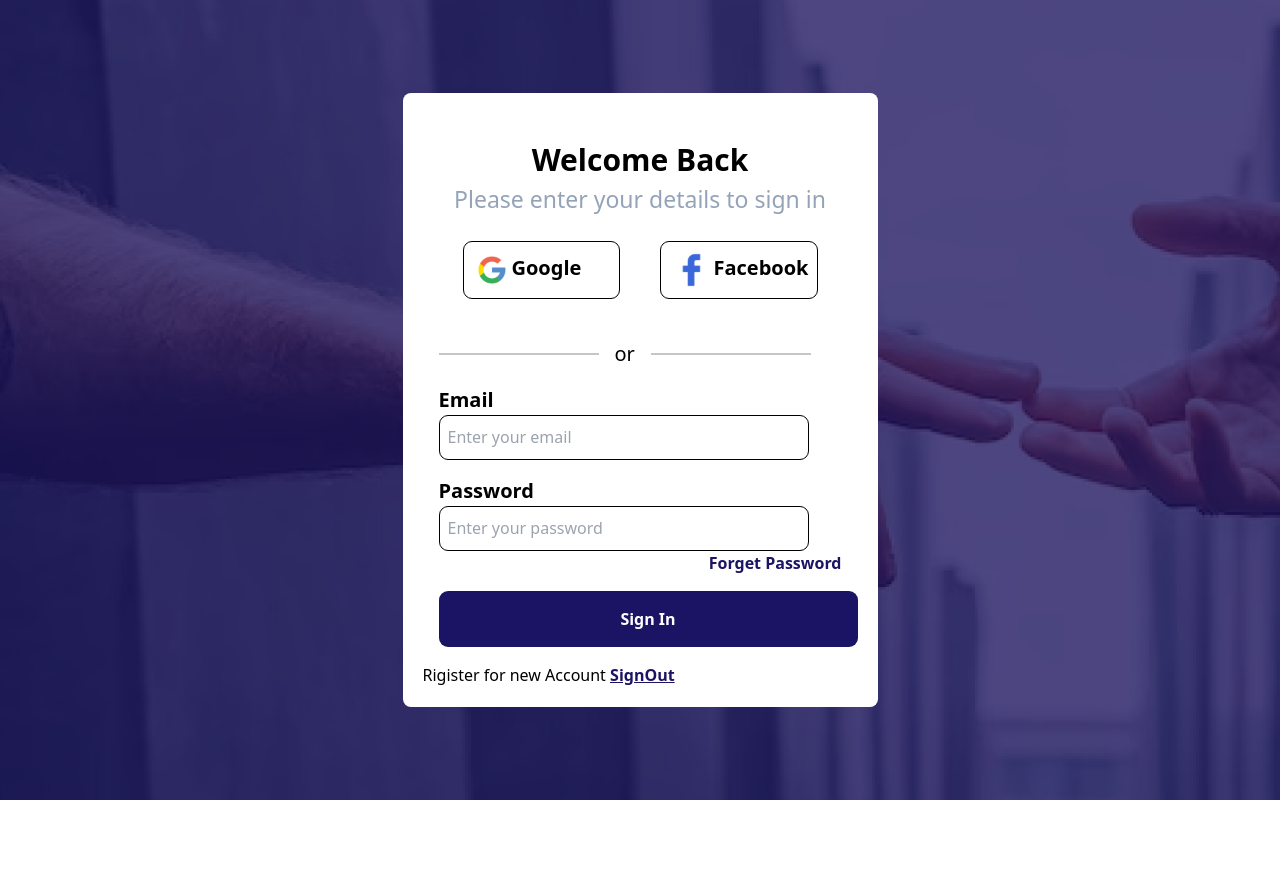
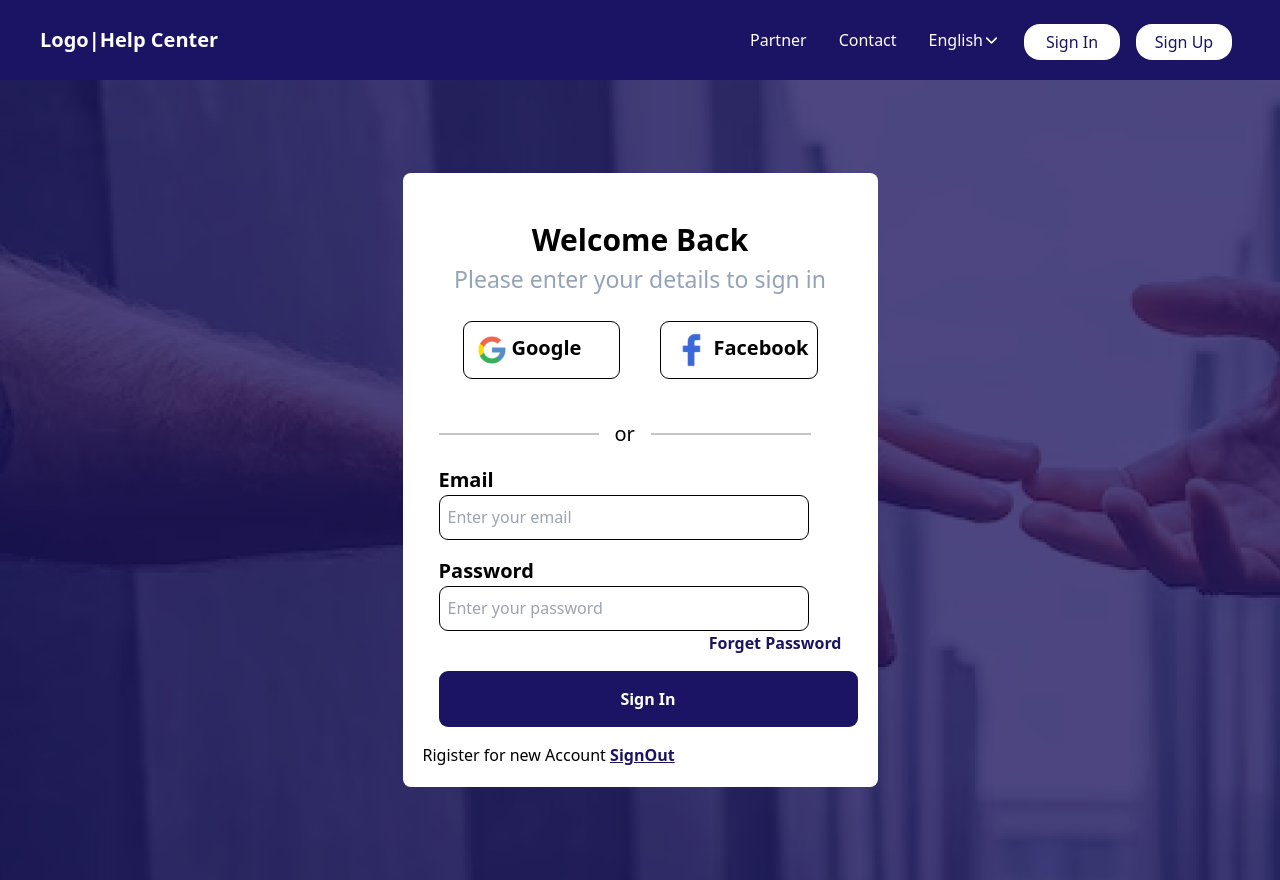
Before and after one commit to nyirurugoomar/HELP-CENTER-_APP, a React (Create React App) app in the folder client/: page /signin in a window 1280 px wide. Before the commit the page ends 800 px from the top, so only its background shows below. Built offline with nearby package versions, Linux system fonts and the light colour scheme.

Commit message:
adding PrivateRoute

```diff
--- a/client/package.json
+++ b/client/package.json
@@ -12,6 +12,7 @@
     "react-dom": "^18.2.0",
     "react-icons": "^4.11.0",
     "react-loading-icons": "^1.1.0",
+    "react-redux": "^9.0.4",
     "react-router-dom": "^5.3.4",
     "react-scripts": "^5.0.1",
     "web-vitals": "^2.1.4"
--- a/client/src/App.js
+++ b/client/src/App.js
@@ -1,22 +1,48 @@
 import "./App.css";
+import React, { useState } from "react";
+import { BrowserRouter as Router, Route, Switch } from "react-router-dom";
 import Home from "./components/Home";
 import Dashboard from "./components/Dashboard/Dashboard";
-import { BrowserRouter as Router, Route } from "react-router-dom";
-import UserProfile from "./components/Dashboard/UserProfile";
-import CreateCardForm from "./components/Dashboard/CreateCardForm";
+
 import SignIn from "./components/signIn/SignIn";
-import SignOut from "./components/signUp/SignUp";
+import SignUp from "./components/signUp/SignUp";
+import PrivateRoute from "./components/PrivateRoute";
+import { privateRoutes } from "./components/routes";
 
 function App() {
+  const [isAuthenticated, setIsAuthenticated] = useState(false);
+
   return (
     <>
       <Router>
-        <Route exact path="/" component={Home} />
-        <Route path="/dashboard" component={Dashboard} />
-        <Route path="/profile" component={UserProfile} />
-        <Route path="/create" component={CreateCardForm} />
-        <Route path="/signin" component={SignIn} />
-        <Route path="/signout" component={SignOut} />
+        <Switch>
+          <Route exact path="/" component={Home} />
+          {privateRoutes.map((route, index) => (
+            <PrivateRoute
+              key={index}
+              path={route.path}
+              component={route.component}
+              isAuthenticated={isAuthenticated}
+            />
+          ))}
+          <Route
+            path="/signin"
+            render={(props) => (
+              <SignIn {...props} setIsAuthenticated={setIsAuthenticated} />
+            )}
+          />
+          <Route
+            path="/signout"
+            render={(props) => (
+              <SignUp {...props} setIsAuthenticated={setIsAuthenticated} />
+            )}
+          />
+          <PrivateRoute
+            path="/dashboard"
+            component={Dashboard}
+            isAuthenticated={isAuthenticated}
+          />
+        </Switch>
       </Router>
     </>
   );
--- a/client/src/components/Dashboard/CreateCardForm.js
+++ b/client/src/components/Dashboard/CreateCardForm.js
@@ -1,6 +1,5 @@
 import React, { useState } from "react";
 import { IoIosArrowBack } from "react-icons/io";
-import { RxCross1 } from "react-icons/rx";
 import { Link, useHistory } from "react-router-dom";
 import axios from "axios";
 
@@ -26,7 +25,6 @@ function CreateCardForm() {
         setCompanyService("");
         setSupportNumber("");
 
-
         history.push("/");
       } else {
         console.error("Error creating card:", response.statusText);
@@ -44,7 +42,6 @@ function CreateCardForm() {
         </button>
       </Link>
       <div className="bg-white p-2 rounded-lg w-[655px] h-[499px]">
-        <RxCross1 className="block ml-auto cursor-pointer" size={30} />
         <div className="mx-20 mt-8 space-y-4">
           <div className="">
             <h1 className="font-bold text-[17px]">Name of company</h1>
--- /dev/null
+++ b/client/src/components/PrivateRoute.js
@@ -0,0 +1,13 @@
+import React from "react";
+import { Route, Redirect } from "react-router-dom";
+
+const PrivateRoute = ({ component: Component, isAuthenticated, ...rest }) => (
+  <Route
+    {...rest}
+    render={(props) =>
+      isAuthenticated ? <Component {...props} /> : <Redirect to="/signin" />
+    }
+  />
+);
+
+export default PrivateRoute;
--- /dev/null
+++ b/client/src/components/routes.js
@@ -0,0 +1,7 @@
+import CreateCardForm from "./Dashboard/CreateCardForm";
+import UserProfile from "./Dashboard/UserProfile";
+
+export const privateRoutes = [
+  { path: "/create", component: CreateCardForm },
+  { path: "/profile", component: UserProfile },
+];
--- a/client/src/components/signIn/SignIn.js
+++ b/client/src/components/signIn/SignIn.js
@@ -5,11 +5,11 @@ import facebook from "../assets/facebook.svg";
 import line1 from "../assets/Line 1.svg";
 import line2 from "../assets/Line 2.svg";
 import axios from "axios";
-function SignIn() {
+import Navbar from "../Navbar";
+function SignIn({ setIsAuthenticated }) {
   const history = useHistory();
   const [username, setUsername] = useState("");
   const [password, setPassword] = useState("");
-
   const handleLogin = async () => {
     try {
       const response = await axios.post("http://localhost:5000/login", {
@@ -17,10 +17,12 @@ function SignIn() {
         password: password,
       });
       //check if login was successfull
-      if (response.status === 200 && response.data.accessToken) {
+      if (response.data && response.data.accessToken) {
         console.log("Login successfull");
         setUsername("");
         setPassword("");
+
+        setIsAuthenticated(true);
         history.push("/dashboard");
       } else {
         console.error("Login failed", response.statusText);
@@ -30,7 +32,11 @@ function SignIn() {
     }
   };
   return (
-    <div className="fixed top-0 left-0 w-screen h-screen  bg-Search-bg bg-cover flex justify-center items-center">
+    <>
+      <div className="">
+        <Navbar />
+      </div>
+      <div className="left-0 w-screen h-screen  bg-Search-bg bg-cover flex justify-center items-center">
         <div className="bg-white p-5 rounded-lg w-[475px] h-[614px]">
           <div className="text-center mt-6">
             <h1 className="text-[30px] font-bold">Welcome Back</h1>
@@ -110,11 +116,14 @@ function SignIn() {
           <h1>
             Rigister for new Account{" "}
             <Link to="/signout">
-            <span className="text-[#1B1464] font-bold underline">SignOut</span>
+              <span className="text-[#1B1464] font-bold underline">
+                SignOut
+              </span>
             </Link>
           </h1>
         </div>
       </div>
+    </>
   );
 }
 
--- a/client/src/components/signUp/SignUp.js
+++ b/client/src/components/signUp/SignUp.js
@@ -1,7 +1,8 @@
 import React, { useState } from "react";
 import { Link, useHistory } from "react-router-dom";
 import axios from "axios";
-function SignUp() {
+import Navbar from "../Navbar";
+function SignUp({ setIsAuthenticated }) {
   const history = useHistory();
   const [username, setUsername] = useState("");
   const [password, setPassword] = useState("");
@@ -18,6 +19,7 @@ function SignUp() {
         console.log("Register successfull");
         setUsername("");
         setPassword("");
+        setIsAuthenticated(true);
         history.push("/dashboard");
       } else {
         console.error("Registration failed", response.statusText);
@@ -27,7 +29,11 @@ function SignUp() {
     }
   };
   return (
-    <div className="fixed top-0 left-0 w-screen h-screen  bg-Search-bg bg-cover flex justify-center items-center">
+    <>
+      <div className="">
+        <Navbar />
+      </div>
+      <div className="left-0 w-screen h-screen  bg-Search-bg bg-cover flex justify-center items-center">
         <div className="bg-white p-5 rounded-lg w-[475px] h-[414px]">
           <div className="text-center mt-6">
             <h1 className="text-[30px] font-bold">Create Account</h1>
@@ -79,6 +85,7 @@ function SignUp() {
           </h1>
         </div>
       </div>
+    </>
   );
 }
 
```
Also changed, not shown: client/src/components/Navbar.js (+1 -9 lines), 1 other file (tests, documents, lock files or other folders). Lines whose indentation alone changed are shown as unchanged.
